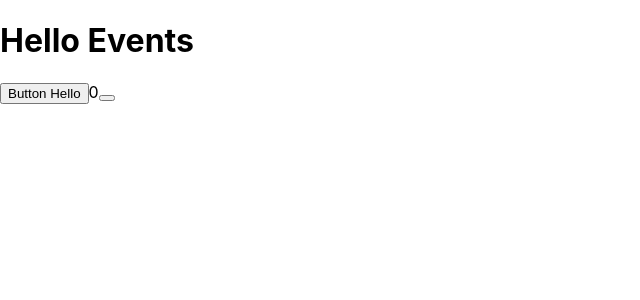
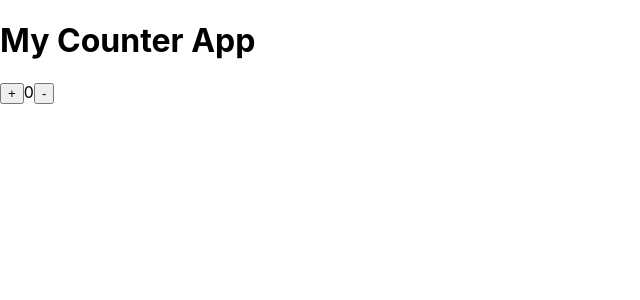
Before and after one commit to hamzaali81/Small-React-Project-Clock, a React (Create React App) app: page / in a window 1280 px wide. Shown: the top 300 px of the page, without its empty margins (0-640 px from the left). Built offline with nearby package versions, Linux system fonts and the light colour scheme.

Commit message:
Events in Complete

```diff
--- /dev/null
+++ b/src/Counter.js
@@ -0,0 +1,17 @@
+import React,{Component} from 'react';
+
+class Counter extends Component{
+render(){
+    console.log(this.props)
+    return(
+     <div>
+            <h1>My Counter App</h1>
+            <button onClick={this.props.increment}>+</button>
+            <span>{this.props.counter}</span>
+             <button onClick={this.props.decrement}>-</button>
+     </div>
+    )
+}
+}
+
+export default Counter;
--- a/src/Events.js
+++ b/src/Events.js
@@ -1,5 +1,5 @@
 import React,{Component} from 'react';
-
+import Counter from './Counter'
 
 class MyEvents extends Component{
 constructor(props){
@@ -8,19 +8,48 @@ super(props);
     this.state={
         counter: 0
     }
+    this.incrementCounter=this.incrementCounter.bind(this);
+    this.decrementCounter=this.decrementCounter.bind(this);
 // this.incrementCounter=this.incrementCounter.bind(this);
 }
 // Click Increment
-incrementCounter(param,ev){
-    // console.log(this,'this');
-    console.log('ev',ev)
-    console.log('Param',param)
-this.setState({
-    counter: this.state.counter+1
-})
+// incrementCounter(param,ev){
+//     // console.log(this,'this');
+//     // console.log('ev',ev)
+//     // console.log('Param',param)
+// this.setState({
+//     counter: this.state.counter+1
+// })
+// }
+
+
+incrementCounter(){
+// console.log('increment');
+// this.setState({
+    // counter: this.state.counter+1
+    if(this.state.counter < 11){
+ this.setState({counter: this.state.counter+1})
+    }
+    else{
+console.log('already reached maximum count')
+    }
+// })
 }
 
+ decrementCounter(){
+// console.log('decrement');
+// this.setState({
+    if(this.state.counter === 0){
+console.log('decrement count reached')
+    }
+    else{
+        this.setState({counter: this.state.counter+ 1})
 
+    }
+    // counter: this.state.counter - 1
+
+// })
+}
 
 //     clickHandler(){
 //     console.log('click pressed')
@@ -36,12 +65,16 @@ this.setState({
                console.log('first button')
            }}>Click me</button> */}
            {/* <button onClick={this.clickHandler}>Click me</button> */}
-<h1>Hello Events</h1>
+{/* <h1>Hello Events</h1>
            {/* <button onClick={this.incrementCounter.bind(this)}>+</button><br /> */}
-<button onClick={this.incrementCounter.bind(this,'Hello')}>Button Hello</button>
-           <span>{this.state.counter}</span>
+{/* <button onClick={this.incrementCounter.bind(this,'Hello')}>Button Hello</button> */}
+           {/* <span>{this.state.counter}</span> */}
        {/* <button onClick={this.incrementCounter}>+</button> */}
-       <button onClick={this.incrementCounter.bind(this,'Events')}></button>
+       {/* <button onClick={this.incrementCounter.bind(this,'Events')}></button> */}
+
+
+<Counter counter={this.state.counter} increment={this.incrementCounter} decrement={this.decrementCounter} />
+
        </div>
 
     )
```
Also changed, not shown: src/Form.js (added).
